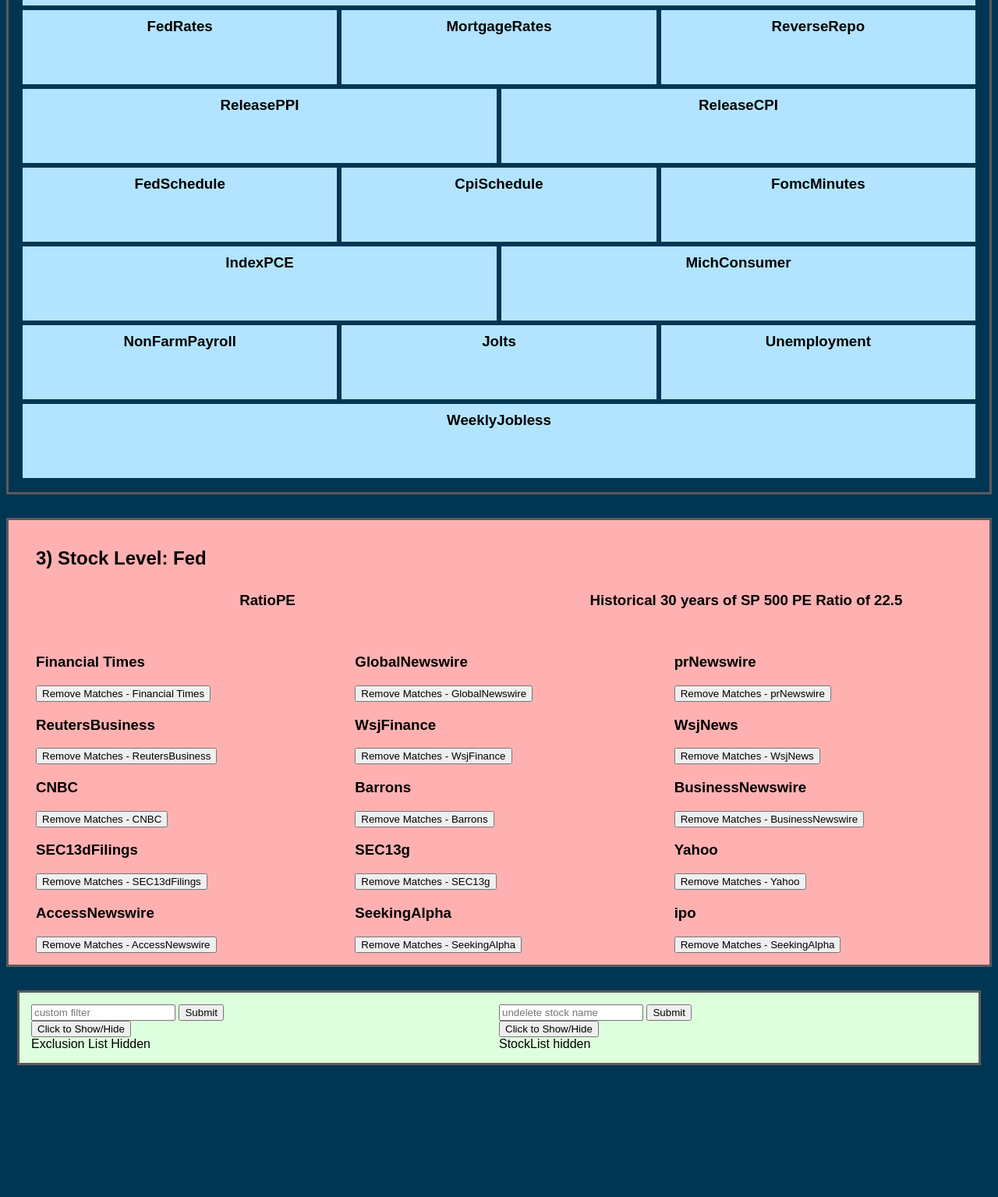
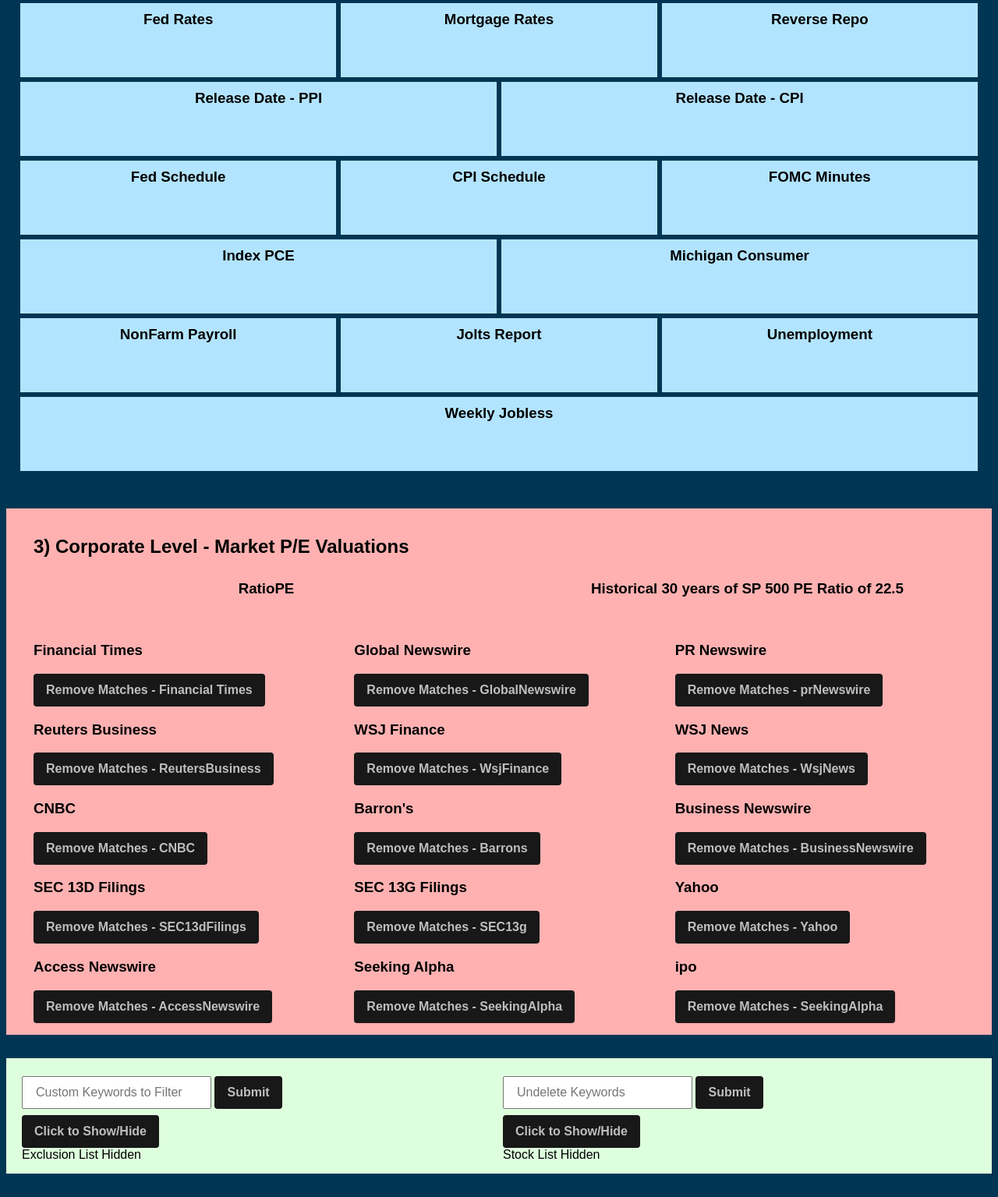
Before and after one commit to tristanw747/app_stock_scraper_1, a website: page public/index.html in a window 1280 px wide. Shown: the part 707-2242 px from the top of the page at 78% size. Before the commit the page ends 2103 px from the top, so only its background shows below. Drawn offline with Linux system fonts and the light colour scheme; no server answers.

```diff
--- a/public/index.html
+++ b/public/index.html
@@ -13,7 +13,7 @@
 
 
   <div class="main-grid">
-    <div class="sub-grid-1 sub-grid-3 header-title-1">1) International Level: Inflation</div>
+    <div class="sub-grid-1 sub-grid-3 header-title-1">1) International Level - Inflation</div>
     <div>
       <div class="main-sub-grid">Causes</div>
       <div class="main-sub-grid">Escalation</div>
@@ -92,19 +92,17 @@
 
 
     <!-- <a>google News:</a>
-    <span id="GoogleNews2toHTML1"></span>
+    <span class="font-normal" id="GoogleNews2toHTML1"></span>
 
-    <span id="GoogleNews2toHTML2"></span>
+    <span class="font-normal" id="GoogleNews2toHTML2"></span>
 
-    <span id="GoogleNews2toHTML3"></span>
+    <span class="font-normal" id="GoogleNews2toHTML3"></span>
 
-    <span id="GoogleNews2toHTML4"></span>
+    <span class="font-normal" id="GoogleNews2toHTML4"></span>
 
-    <span id="GoogleNews2toHTML5"></span>
+    <span class="font-normal" id="GoogleNews2toHTML5"></span>
 
-    <span id="GoogleNews2toHTML6"></span> -->
-
-
+    <span class="font-normal" id="GoogleNews2toHTML6"></span> -->
 
 
 
@@ -153,64 +151,66 @@
 
 
 
+
+
   <div class="main-grid-2">
-    <div class="main-sub-grid-2-2 sub-grid-2-4 header-title-1">2) Domestic Level: Fed</div>
-    <h3 class="main-sub-grid-2 sub-grid-2-main">FedRates<br>
-      <span id="FedRatesSendtoHTML1"></span>
+    <div class="main-sub-grid-2-2 sub-grid-2-4 header-title-1">2) Domestic Level - Federal Reserve</div>
+    <h3 class="main-sub-grid-2 sub-grid-2-main">Fed Rates<br>
+      <span class="font-normal" id="FedRatesSendtoHTML1"></span>
     </h3>
-    <h3 class="main-sub-grid-2 sub-grid-2-main">MortgageRates<br>
-      <span id="MortgageRatesSendtoHTML1"></span>
+    <h3 class="main-sub-grid-2 sub-grid-2-main">Mortgage Rates<br>
+      <span class="font-normal" id="MortgageRatesSendtoHTML1"></span>
     </h3>
-    <h3 class="main-sub-grid-2 sub-grid-2-main">ReverseRepo<br>
-      <span id="ReverseRepoSendtoHTML1"></span>
+    <h3 class="main-sub-grid-2 sub-grid-2-main">Reverse Repo<br>
+      <span class="font-normal" id="ReverseRepoSendtoHTML1"></span>
     </h3>
 
 
 
 
-    <h3 class="main-sub-grid-2 sub-grid-2-3">ReleasePPI<br>
-      <span id="ReleasePPISendtoHTML1"></span>
+    <h3 class="main-sub-grid-2 sub-grid-2-3">Release Date - PPI<br>
+      <span class="font-normal" id="ReleasePPISendtoHTML1"></span>
     </h3>
 
-    <h3 class="main-sub-grid-2 sub-grid-2-3">ReleaseCPI<br>
-      <span id="ReleaseCPISendtoHTML1"></span>
+    <h3 class="main-sub-grid-2 sub-grid-2-3">Release Date - CPI<br>
+      <span class="font-normal" id="ReleaseCPISendtoHTML1"></span>
     </h3>
 
 
-    <h3 class="main-sub-grid-2 sub-grid-2-main">FedSchedule<br>
-      <span id="FedScheduleSendtoHTML1"></span>
+    <h3 class="main-sub-grid-2 sub-grid-2-main">Fed Schedule<br>
+      <span class="font-normal" id="FedScheduleSendtoHTML1"></span>
     </h3>
 
-    <h3 class="main-sub-grid-2 sub-grid-2-main">CpiSchedule<br>
-      <span id="CpiScheduleSendtoHTML1"></span>
+    <h3 class="main-sub-grid-2 sub-grid-2-main">CPI Schedule<br>
+      <span class="font-normal" id="CpiScheduleSendtoHTML1"></span>
     </h3>
 
-    <h3 class="main-sub-grid-2 sub-grid-2-main">FomcMinutes<br>
-      <span id="FomcMinutesSendtoHTML1"></span>
+    <h3 class="main-sub-grid-2 sub-grid-2-main">FOMC Minutes<br>
+      <span class="font-normal" id="FomcMinutesSendtoHTML1"></span>
     </h3>
 
 
 
-    <h3 class="main-sub-grid-2 sub-grid-2-3">IndexPCE<br>
-      <span id="IndexPCESendtoHTML1"></span>
+    <h3 class="main-sub-grid-2 sub-grid-2-3">Index PCE<br>
+      <span class="font-normal" id="IndexPCESendtoHTML1"></span>
     </h3>
 
 
 
     </h3>
-    <h3 class="main-sub-grid-2 sub-grid-2-3">MichConsumer<br>
-      <span id="MichConsumerSendtoHTML1"></span>
+    <h3 class="main-sub-grid-2 sub-grid-2-3">Michigan Consumer<br>
+      <span class="font-normal" id="MichConsumerSendtoHTML1"></span>
     </h3>
 
 
 
-    <h3 class="main-sub-grid-2 sub-grid-2-main">NonFarmPayroll<br>
-      <span id="NonFarmPayrollSendtoHTML1"></span>
+    <h3 class="main-sub-grid-2 sub-grid-2-main">NonFarm Payroll<br>
+      <span class="font-normal" id="NonFarmPayrollSendtoHTML1"></span>
     </h3>
 
-    <h3 class="main-sub-grid-2 sub-grid-2-main">Jolts<br>
-      <span id="JoltsSendtoHTML1"></span>
-      <span id="JoltsSendtoHTML2"></span>
+    <h3 class="main-sub-grid-2 sub-grid-2-main">Jolts Report<br>
+      <span class="font-normal" id="JoltsSendtoHTML1"></span>
+      <span class="font-normal" id="JoltsSendtoHTML2"></span>
     </h3>
 
 
@@ -218,12 +218,12 @@
 
 
     <h3 class="main-sub-grid-2 sub-grid-2-main">Unemployment<br>
-      <span id="UnemploymentSendtoHTML1"></span>
+      <span class="font-normal" id="UnemploymentSendtoHTML1"></span>
     </h3>
 
 
-    <h3 class="main-sub-grid-2 sub-grid-2-4">WeeklyJobless<br>
-      <span id="WeeklyJoblessSendtoHTML1"></span>
+    <h3 class="main-sub-grid-2 sub-grid-2-4">Weekly Jobless<br>
+      <span class="font-normal" id="WeeklyJoblessSendtoHTML1"></span>
 
 
 
@@ -235,12 +235,12 @@
 
       <!--
       <h3 class="main-sub-grid-2 sub-grid-2-main">HistoryPE<br>
-        <span id="HistoryPESendtoHTML1"></span>
+        <span class="font-normal" id="HistoryPESendtoHTML1"></span>
       </h3>
 
 
       <h3 class="main-sub-grid-2 sub-grid-2-main">GreedFear<br>
-        <span id="GreedFearSendtoHTML1"></span>
+        <span class="font-normal" id="GreedFearSendtoHTML1"></span>
       </h3> -->
 
 
@@ -258,10 +258,10 @@
   <div class="main-grid-3">
 
 
-    <div class="sub-grid-2-4 header-title-1">3) Stock Level: Fed</div>
+    <div class="sub-grid-2-4 header-title-1">3) Corporate Level - Market P/E Valuations</div>
     <div class="sub-grid-2-3-2">
       <h3>RatioPE<br>
-        <span id="RatioPESendtoHTML1"></span>
+        <span class="font-normal" id="RatioPESendtoHTML1"></span>
       </h3>
     </div>
 
@@ -269,60 +269,60 @@
 
     <div class="sub-grid-2-3-2">
       <h3>Historical 30 years of SP 500 PE Ratio of 22.5<br>
-        <span id="HistoricalPESendtoHTML1"></span>
-        <span id="HistoricalPESendtoHTML2"></span>
-        <span id="HistoricalPESendtoHTML3"></span>
+        <span class="font-normal" id="HistoricalPESendtoHTML1"></span>
+        <span class="font-normal" id="HistoricalPESendtoHTML2"></span>
+        <span class="font-normal" id="HistoricalPESendtoHTML3"></span>
       </h3>
 
     </div>
 
     <div class="sub-grid-2-main-2">
       <h3>Financial Times<br>
-        <span id="FinancialTimesSendtoHTML1"></span>
-        <span id="FinancialTimesSendtoHTML2"></span>
-        <span id="FinancialTimesSendtoHTML3"></span>
+        <span class="font-normal" id="FinancialTimesSendtoHTML1"></span>
+        <span class="font-normal" id="FinancialTimesSendtoHTML2"></span>
+        <span class="font-normal" id="FinancialTimesSendtoHTML3"></span>
       </h3>
-      <button id="remove-button-FinancialTimes">Remove Matches - Financial Times</button>
+      <button class="button-style" id="remove-button-FinancialTimes">Remove Matches - Financial Times</button>
     </div>
     <div class="sub-grid-2-main-2">
-      <h3>GlobalNewswire<br>
-        <span id="GlobalNewswireSendtoHTML1"></span>
-        <span id="GlobalNewswireSendtoHTML2"></span>
-        <span id="GlobalNewswireSendtoHTML3"></span>
+      <h3>Global Newswire<br>
+        <span class="font-normal" id="GlobalNewswireSendtoHTML1"></span>
+        <span class="font-normal" id="GlobalNewswireSendtoHTML2"></span>
+        <span class="font-normal" id="GlobalNewswireSendtoHTML3"></span>
       </h3>
-      <button id="remove-button-GlobalNewswire">Remove Matches - GlobalNewswire</button>
+      <button class="button-style" id="remove-button-GlobalNewswire">Remove Matches - GlobalNewswire</button>
     </div>
 
 
     <div class="sub-grid-2-main-2">
-      <h3>prNewswire<br>
-        <span id="prNewswireSendtoHTML1"></span>
-        <span id="prNewswireSendtoHTML2"></span>
-        <span id="prNewswireSendtoHTML3"></span>
+      <h3>PR Newswire<br>
+        <span class="font-normal" id="prNewswireSendtoHTML1"></span>
+        <span class="font-normal" id="prNewswireSendtoHTML2"></span>
+        <span class="font-normal" id="prNewswireSendtoHTML3"></span>
       </h3>
-      <button id="remove-button-prNewswire">Remove Matches - prNewswire</button>
+      <button class="button-style" id="remove-button-prNewswire">Remove Matches - prNewswire</button>
     </div>
 
 
 
     <div class="sub-grid-2-main-2">
-      <h3>ReutersBusiness<br>
-        <span id="ReutersBusinessSendtoHTML1"></span>
-        <span id="ReutersBusinessSendtoHTML2"></span>
-        <span id="ReutersBusinessSendtoHTML3"></span>
+      <h3>Reuters Business<br>
+        <span class="font-normal" id="ReutersBusinessSendtoHTML1"></span>
+        <span class="font-normal" id="ReutersBusinessSendtoHTML2"></span>
+        <span class="font-normal" id="ReutersBusinessSendtoHTML3"></span>
       </h3>
-      <button id="remove-button-ReutersBusiness">Remove Matches - ReutersBusiness</button>
+      <button class="button-style" id="remove-button-ReutersBusiness">Remove Matches - ReutersBusiness</button>
     </div>
 
 
 
     <div class="sub-grid-2-main-2">
-      <h3>WsjFinance<br>
-        <span id="WsjFinanceSendtoHTML1"></span>
-        <span id="WsjFinanceSendtoHTML2"></span>
-        <span id="WsjFinanceSendtoHTML3"></span>
+      <h3>WSJ Finance<br>
+        <span class="font-normal" id="WsjFinanceSendtoHTML1"></span>
+        <span class="font-normal" id="WsjFinanceSendtoHTML2"></span>
+        <span class="font-normal" id="WsjFinanceSendtoHTML3"></span>
       </h3>
-      <button id="remove-button-WsjFinance">Remove Matches - WsjFinance</button>
+      <button class="button-style" id="remove-button-WsjFinance">Remove Matches - WsjFinance</button>
     </div>
 
 
@@ -330,54 +330,54 @@
 
 
     <div class="sub-grid-2-main-2">
-      <h3>WsjNews<br>
-        <span id="WsjNewsSendtoHTML1"></span>
-        <span id="WsjNewsSendtoHTML2"></span>
-        <span id="WsjNewsSendtoHTML3"></span>
+      <h3>WSJ News<br>
+        <span class="font-normal" id="WsjNewsSendtoHTML1"></span>
+        <span class="font-normal" id="WsjNewsSendtoHTML2"></span>
+        <span class="font-normal" id="WsjNewsSendtoHTML3"></span>
       </h3>
-      <button id="remove-button-WsjNews">Remove Matches - WsjNews</button>
+      <button class="button-style" id="remove-button-WsjNews">Remove Matches - WsjNews</button>
     </div>
     <div class="sub-grid-2-main-2">
       <h3>CNBC<br>
-        <span id="CNBCSendtoHTML1"></span>
-        <span id="CNBCSendtoHTML2"></span>
-        <span id="CNBCSendtoHTML3"></span>
+        <span class="font-normal" id="CNBCSendtoHTML1"></span>
+        <span class="font-normal" id="CNBCSendtoHTML2"></span>
+        <span class="font-normal" id="CNBCSendtoHTML3"></span>
       </h3>
-      <button id="remove-button-CNBC">Remove Matches - CNBC</button>
+      <button class="button-style" id="remove-button-CNBC">Remove Matches - CNBC</button>
     </div>
     <div class="sub-grid-2-main-2">
-      <h3>Barrons<br>
-        <span id="BarronsSendtoHTML1"></span>
-        <span id="BarronsSendtoHTML2"></span>
-        <span id="BarronsSendtoHTML3"></span>
+      <h3>Barron's<br>
+        <span class="font-normal" id="BarronsSendtoHTML1"></span>
+        <span class="font-normal" id="BarronsSendtoHTML2"></span>
+        <span class="font-normal" id="BarronsSendtoHTML3"></span>
       </h3>
-      <button id="remove-button-Barrons">Remove Matches - Barrons</button>
+      <button class="button-style" id="remove-button-Barrons">Remove Matches - Barrons</button>
     </div>
     <div class="sub-grid-2-main-2">
-      <h3>BusinessNewswire<br>
-        <span id="BusinessNewswireSendtoHTML1"></span>
-        <span id="BusinessNewswireSendtoHTML2"></span>
-        <span id="BusinessNewswireSendtoHTML3"></span>
+      <h3>Business Newswire<br>
+        <span class="font-normal" id="BusinessNewswireSendtoHTML1"></span>
+        <span class="font-normal" id="BusinessNewswireSendtoHTML2"></span>
+        <span class="font-normal" id="BusinessNewswireSendtoHTML3"></span>
       </h3>
-      <button id="remove-button-BusinessNewswire">Remove Matches - BusinessNewswire</button>
+      <button class="button-style" id="remove-button-BusinessNewswire">Remove Matches - BusinessNewswire</button>
     </div>
     <div class="sub-grid-2-main-2">
-      <h3>SEC13dFilings<br>
-        <span id="SEC13dFilingsSendtoHTML1"></span>
-        <span id="SEC13dFilingsSendtoHTML2"></span>
-        <span id="SEC13dFilingsSendtoHTML3"></span>
-        <span id="SEC13dFilingsSendtoHTML4"></span>
+      <h3>SEC 13D Filings<br>
+        <span class="font-normal" id="SEC13dFilingsSendtoHTML1"></span>
+        <span class="font-normal" id="SEC13dFilingsSendtoHTML2"></span>
+        <span class="font-normal" id="SEC13dFilingsSendtoHTML3"></span>
+        <span class="font-normal" id="SEC13dFilingsSendtoHTML4"></span>
 
       </h3>
-      <button id="remove-button-SEC13dFilings">Remove Matches - SEC13dFilings</button>
+      <button class="button-style" id="remove-button-SEC13dFilings">Remove Matches - SEC13dFilings</button>
     </div>
     <div class="sub-grid-2-main-2">
-      <h3>SEC13g<br>
-        <span id="SEC13gSendtoHTML1"></span>
-        <span id="SEC13gSendtoHTML2"></span>
-        <span id="SEC13gSendtoHTML3"></span>
+      <h3>SEC 13G Filings<br>
+        <span class="font-normal" id="SEC13gSendtoHTML1"></span>
+        <span class="font-normal" id="SEC13gSendtoHTML2"></span>
+        <span class="font-normal" id="SEC13gSendtoHTML3"></span>
       </h3>
-      <button id="remove-button-SEC13g">Remove Matches - SEC13g</button>
+      <button class="button-style" id="remove-button-SEC13g">Remove Matches - SEC13g</button>
     </div>
 
 
@@ -385,85 +385,84 @@
 
     <div class="sub-grid-2-main-2">
       <h3>Yahoo<br>
-        <span id="YahooSendtoHTML1"></span>
-        <span id="YahooSendtoHTML2"></span>
-        <span id="YahooSendtoHTML3"></span>
+        <span class="font-normal" id="YahooSendtoHTML1"></span>
+        <span class="font-normal" id="YahooSendtoHTML2"></span>
+        <span class="font-normal" id="YahooSendtoHTML3"></span>
       </h3>
-      <button id="remove-button-Yahoo">Remove Matches - Yahoo</button>
+      <button class="button-style" id="remove-button-Yahoo">Remove Matches - Yahoo</button>
     </div>
     <div class="sub-grid-2-main-2">
-      <h3>AccessNewswire<br>
-        <span id="AccessNewswireSendtoHTML1"></span>
-        <span id="AccessNewswireSendtoHTML2"></span>
-        <span id="AccessNewswireSendtoHTML3"></span>
+      <h3>Access Newswire<br>
+        <span class="font-normal" id="AccessNewswireSendtoHTML1"></span>
+        <span class="font-normal" id="AccessNewswireSendtoHTML2"></span>
+        <span class="font-normal" id="AccessNewswireSendtoHTML3"></span>
       </h3>
-      <button id="remove-button-AccessNewswire">Remove Matches - AccessNewswire</button>
+      <button class="button-style" id="remove-button-AccessNewswire">Remove Matches - AccessNewswire</button>
     </div>
     <div class="sub-grid-2-main-2">
-      <h3>SeekingAlpha<br>
-        <span id="SeekingAlphaSendtoHTML1"></span>
-        <span id="SeekingAlphaSendtoHTML2"></span>
-        <span id="SeekingAlphaSendtoHTML3"></span>
+      <h3>Seeking Alpha<br>
+        <span class="font-normal" id="SeekingAlphaSendtoHTML1"></span>
+        <span class="font-normal" id="SeekingAlphaSendtoHTML2"></span>
+        <span class="font-normal" id="SeekingAlphaSendtoHTML3"></span>
       </h3>
-      <button id="remove-button-SeekingAlpha">Remove Matches - SeekingAlpha</button>
+      <button class="button-style" id="remove-button-SeekingAlpha">Remove Matches - SeekingAlpha</button>
     </div>
 
     <div class="sub-grid-2-main-2">
       <h3>ipo<br>
-        <span id="CalendarIPOSendtoHTML1"></span>
-        <span id="CalendarIPOSendtoHTML2"></span>
+        <span class="font-normal" id="CalendarIPOSendtoHTML1"></span>
+        <span class="font-normal" id="CalendarIPOSendtoHTML2"></span>
       </h3>
-      <button id="remove-button-SeekingAlpha">Remove Matches - SeekingAlpha</button>
+      <button class="button-style" id="remove-button-SeekingAlpha">Remove Matches - SeekingAlpha</button>
     </div>
 
 
     <!-- speed testing purposes
     <a>Inflation News:</a>
-    <span id="GoogleNewstoHTML1"></span>
+    <span class="font-normal" id="GoogleNewstoHTML1"></span>
 
-    <span id="GoogleNewstoHTML2"></span>
+    <span class="font-normal" id="GoogleNewstoHTML2"></span>
 
-    <span id="GoogleNewstoHTML3"></span>
+    <span class="font-normal" id="GoogleNewstoHTML3"></span>
 
-    <span id="GoogleNewstoHTML4"></span>
+    <span class="font-normal" id="GoogleNewstoHTML4"></span>
 
-    <span id="GoogleNewstoHTML5"></span>
+    <span class="font-normal" id="GoogleNewstoHTML5"></span>
 
-    <span id="GoogleNewstoHTML6"></span> -->
+    <span class="font-normal" id="GoogleNewstoHTML6"></span> -->
 
   </div>
 
 
   <div class="main-grid-4">
 
-    <div class="sub-grid-2-3">
+    <div class="main-grid-4-sub-1">
       <form id="custom-filter">
-        <input type="text" placeholder="custom filter" name="newItem">
-        <button onclick="playClick()">Submit</button>
+        <input type="text" class="input-box font-normal" placeholder="Custom Keywords to Filter" name="newItem">
+        <button class="button-style" onclick="playClick()">Submit</button>
       </form>
     </div>
 
-
-    <div class="sub-grid-2-3">
+    <div class="main-grid-4-sub-1">
       <form id="undelete-stock">
-        <input type="text" placeholder="undelete stock name" name="newItem">
-        <button onclick="playClick()">Submit</button>
+        <input type="text" class="input-box font-normal" placeholder="Undelete Keywords" name="newItem">
+        <button class="button-style" onclick="playClick()">Submit</button>
       </form>
     </div>
 
     <div class="sub-last">
-      <button onclick="funcShowHideExclusionList()">Click to Show/Hide</button>
-      <div id="localExclusionSendtoHTML">Exclusion List Hidden</div>
+      <button class="button-style" onclick="funcShowHideExclusionList(), playClick()">Click to Show/Hide</button>
+      <div id="localExclusionSendtoHTML" class="font-normal">Exclusion List Hidden</div>
     </div>
 
     <div class="sub-last">
-      <button onclick="funcShowHideStockList()">Click to Show/Hide</button>
-      <div id="localStocksSendtoHTML">StockList hidden</div>
+      <button class="button-style" onclick="funcShowHideStockList(),playClick()">Click to Show/Hide</button>
+      <div id="localStocksSendtoHTML" class="font-normal" >Stock List Hidden</div>
     </div>
 
   </div>
 
-  <h3><span id="error-header"></span>
+  <h3><span class="font-normal" id="error-header"></span>
   </h3>
 
   <!-- <audio id="audio" src="https://www.pachd.com/sfx/lighter2.wav"></audio> -->
--- a/public/styles.css
+++ b/public/styles.css
@@ -1,12 +1,35 @@
 body {
   background-color: rgb(0, 54, 83);
   font-family: Arial;
-  /* width:auto;
-  margin-left:auto;
-  margin-right:auto; */
-  /* display: block;
-  margin: 0 auto; */
+}
 
+.font-normal{
+  font-size: 16px;
+  font-weight: normal;
+}
+
+.button-style{
+  background-color: #181818; /* Green */
+  border: none;
+  color: rgb(190, 190, 190);
+  padding: 12px 16px;
+  text-align: center;
+  text-decoration: none;
+  display: inline-block;
+  font-size: 16px;
+  font-weight: bold;
+  border-radius: 4px;
+  transition-duration: 0.2s;
+}
+
+.button-style:hover {
+  background-color: #484848; /* Green */
+  /* color: white; */
+}
+
+.input-box{
+  padding: 10px 16px;
+  margin: 8px 0;
 }
 
 .main-grid {
@@ -15,25 +38,19 @@
   grid-template-areas:
     "header header header header header header header"
     "header2 header2 header2 header2 header2 header2 header2";
-  border: 3px solid rgb(90, 90, 90);
+  /* border: 3px solid rgb(90, 90, 90); */
   padding: 15px;
   margin: 30px;
   max-width: 1400px;
   margin-left:auto;
   margin-right:auto;
+  background-color: rgb(255, 198, 124);
 }
 
 .main-grid-2 {
   display: grid;
   grid-template-columns: 1fr 1fr 1fr 1fr 1fr 1fr;
-   /* grid-template-areas:
-    "header header header header header header header"
-    "header2 header2 header2 header2 header2 header2 header2"; */
-  /* grid-template-areas:
-  "header header header"
-  "sidebar1 sidebar2"
-  ; */
-  border: 3px solid rgb(90, 90, 90);
+  /* border: 3px solid rgb(90, 90, 90); */
   padding: 15px;
   margin: 30px;
   max-width: 1600px;
@@ -48,7 +65,7 @@
   "header header header"
   "sidebar1 sidebar2"
   ; */
-  border: 3px solid rgb(90, 90, 90);
+  /* border: 3px solid rgb(90, 90, 90); */
   padding: 15px;
   margin: 30px;
   max-width: 1800px;
@@ -63,10 +80,10 @@
   "header header header"
   "sidebar1 sidebar2"
   ; */
-  border: 3px solid rgb(90, 90, 90);
+  /* border: 3px solid rgb(90, 90, 90); */
   padding: 15px;
   margin: 30px;
-  max-width: 1200px;
+  max-width: 1400px;
   margin-left:auto;
   margin-right:auto;
   background-color: rgb(222, 255, 222);
@@ -79,6 +96,8 @@
   grid-column: span 3;
   overflow: hidden visible;
   max-height: 300px;
+  margin-left: 5px;
+  margin-right: 5px;
 }
 
 .main-sub-grid-2 {
@@ -118,6 +137,13 @@
   grid-column: span 3;
   /* background-color: rgb(178, 228, 255); */
 }
+
+.main-grid-4-sub-1 {
+  grid-column: span 3;
+  margin-left: 5px;
+  margin-right: 5px;
+}
+
 .sub-grid-2-3-2 {
   /* grid-area: sidebar1; */
   grid-column: span 3;
@@ -233,7 +259,7 @@
 
 li a:hover,
 .dropdown:hover .dropbtn {
-  background-color: rgb(178, 228, 255);
+  background-color: rgb(255, 198, 124);
 }
 
 li.dropdown {
```
Also changed, not shown: public/main.js (+9 -19 lines).
